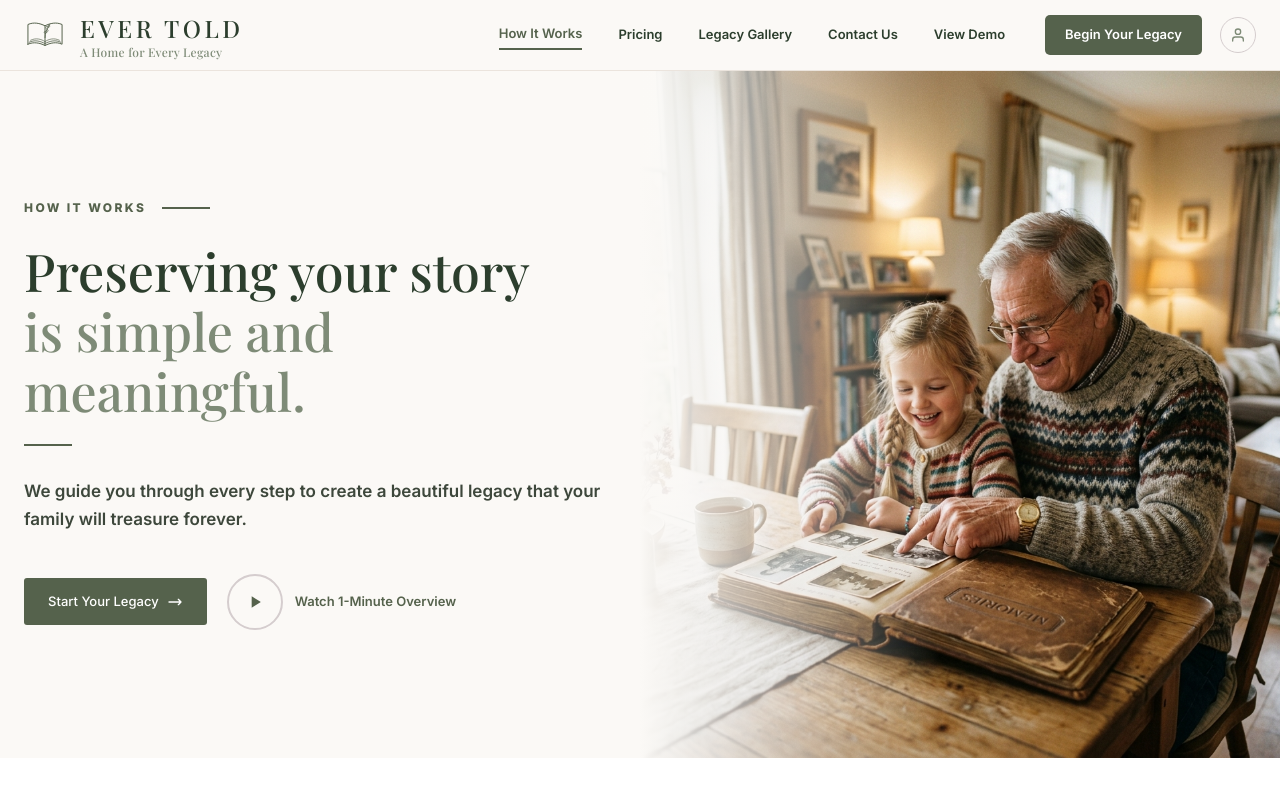
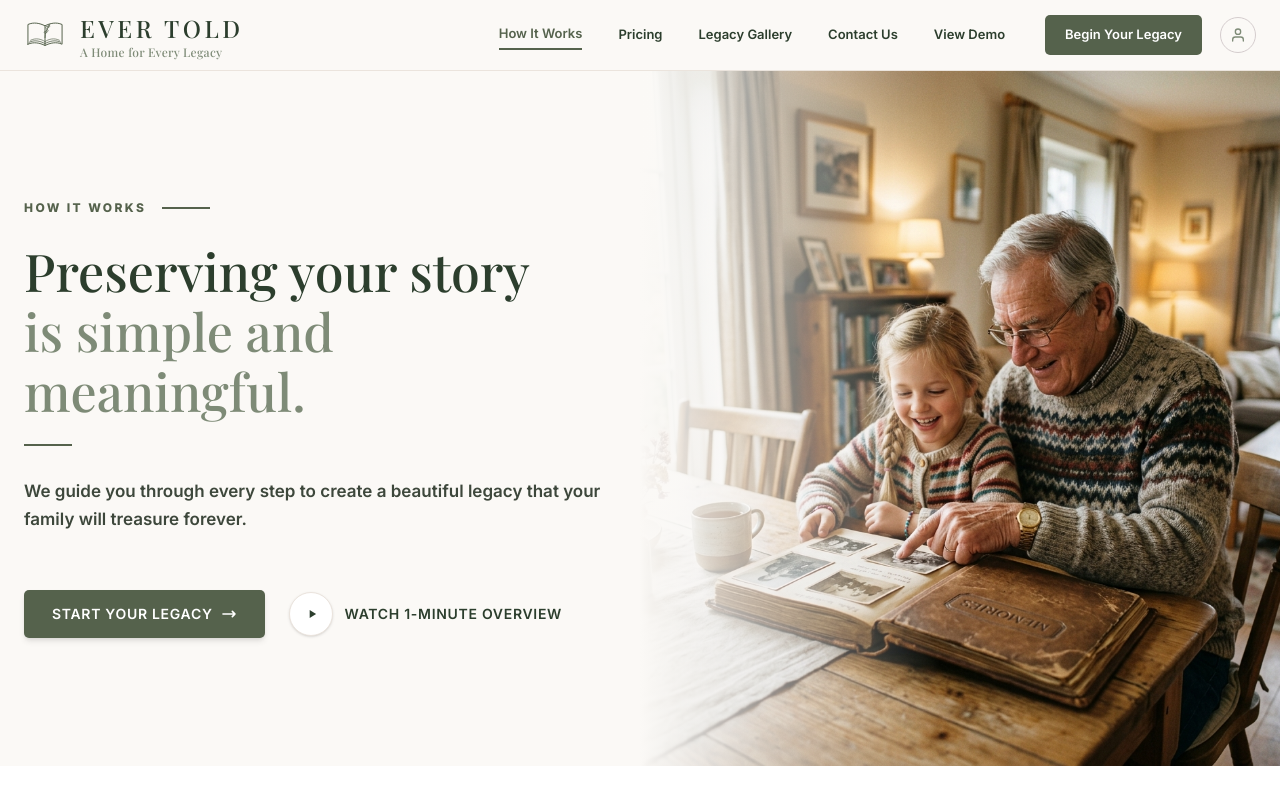
Before and after one commit to muhammad-saaim-dev/Ever-told, a Next.js app: page /how-it-works in a window 1280 px wide. Shown: the top 800 px of the page. Built offline with nearby package versions, Linux system fonts and the light colour scheme; a web font is replaced by a local one.

Commit message:
button sizes same

```diff
--- a/src/app/how-it-works/page.jsx
+++ b/src/app/how-it-works/page.jsx
@@ -97,16 +97,21 @@ export default function HowItWorksPage() {
               We guide you through every step to create a beautiful legacy that your family will treasure forever.
             </p>
 
-            <div className="flex flex-col sm:flex-row items-start sm:items-center gap-4 md:gap-5">
-              <Link href="/pricing" className="bg-[#55624C] flex-shrink-0 text-white px-6 py-3.5 rounded-[3px] text-[13px] font-medium flex items-center gap-2 hover:bg-[#4A5546] transition-colors whitespace-nowrap">
+            <div className="flex flex-col sm:flex-row items-start sm:items-center gap-6 pt-4">
+              <Link href="/pricing" className="flex items-center gap-2 px-7 py-3.5 bg-[#55624C] hover:bg-[#45503e] text-white text-sm font-semibold uppercase tracking-wider rounded-[5px] shadow-md transition-all duration-300 transform hover:-translate-y-0.5 flex-shrink-0 whitespace-nowrap">
                 Start Your Legacy
-                <svg className="w-4 h-4" fill="none" stroke="currentColor" viewBox="0 0 24 24"><path strokeLinecap="round" strokeLinejoin="round" strokeWidth="2" d="M17 8l4 4m0 0l-4 4m4-4H3"/></svg>
+                <svg className="w-4 h-4" fill="none" stroke="currentColor" strokeWidth="2.5" viewBox="0 0 24 24"><path strokeLinecap="round" strokeLinejoin="round" d="M17 8l4 4m0 0l-4 4m4-4H3" /></svg>
               </Link>
-              <button className="group flex items-center gap-3 text-[#55624C] hover:opacity-80 transition-opacity whitespace-nowrap">
-                <div className="w-14 h-14 rounded-full border-2 border-[#D5CDCE] flex items-center justify-center group-hover:border-[#55624C] transition-colors flex-shrink-0">
-                  <svg className="w-5 h-5 text-[#55624C]" fill="currentColor" viewBox="0 0 24 24"><path d="M8 5v14l11-7z"/></svg>
-                </div>
-                <span className="text-[13px] font-semibold text-[#55624C]">Watch 1-Minute Overview</span>
+              <button
+                onClick={() => setShowVideo(true)}
+                className="flex items-center gap-3 text-sm font-semibold uppercase tracking-wider text-[#2C3E2D] hover:text-[#55624C] transition-colors group whitespace-nowrap"
+              >
+                <span className="w-11 h-11 rounded-full border border-[#EBE4DD] flex items-center justify-center bg-white shadow-sm transition-all duration-300 group-hover:scale-105 group-hover:border-[#55624C]/30 flex-shrink-0">
+                  <svg className="w-3.5 h-3.5 fill-[#2C3E2D] text-[#2C3E2D] ml-0.5 group-hover:fill-[#55624C] group-hover:text-[#55624C] transition-colors" viewBox="0 0 24 24">
+                    <path d="M8 5v14l11-7z" />
+                  </svg>
+                </span>
+                Watch 1-Minute Overview
               </button>
             </div>
           </div>
@@ -231,11 +236,11 @@ export default function HowItWorksPage() {
             <div className="flex flex-col gap-4 w-full md:w-auto min-w-[200px]">
               <Link href="/pricing" className="w-full bg-[#55624C] text-white text-center py-3.5 rounded-[3px] text-[13px] font-medium hover:bg-[#4A5546] transition-colors flex items-center justify-center gap-2">
                 Begin Your Legacy
-                <svg className="w-4 h-4" fill="none" stroke="currentColor" viewBox="0 0 24 24"><path strokeLinecap="round" strokeLinejoin="round" strokeWidth="2" d="M17 8l4 4m0 0l-4 4m4-4H3"/></svg>
+                <svg className="w-4 h-4" fill="none" stroke="currentColor" viewBox="0 0 24 24"><path strokeLinecap="round" strokeLinejoin="round" strokeWidth="2" d="M17 8l4 4m0 0l-4 4m4-4H3" /></svg>
               </Link>
               <Link href="/pricing" className="w-full text-center text-[#55624C] text-[13px] font-medium hover:underline flex items-center justify-center gap-2">
                 View Pricing Plans
-                <svg className="w-4 h-4" fill="none" stroke="currentColor" viewBox="0 0 24 24"><path strokeLinecap="round" strokeLinejoin="round" strokeWidth="2" d="M17 8l4 4m0 0l-4 4m4-4H3"/></svg>
+                <svg className="w-4 h-4" fill="none" stroke="currentColor" viewBox="0 0 24 24"><path strokeLinecap="round" strokeLinejoin="round" strokeWidth="2" d="M17 8l4 4m0 0l-4 4m4-4H3" /></svg>
               </Link>
             </div>
           </div>
```
Lines whose indentation alone changed are shown as unchanged.
